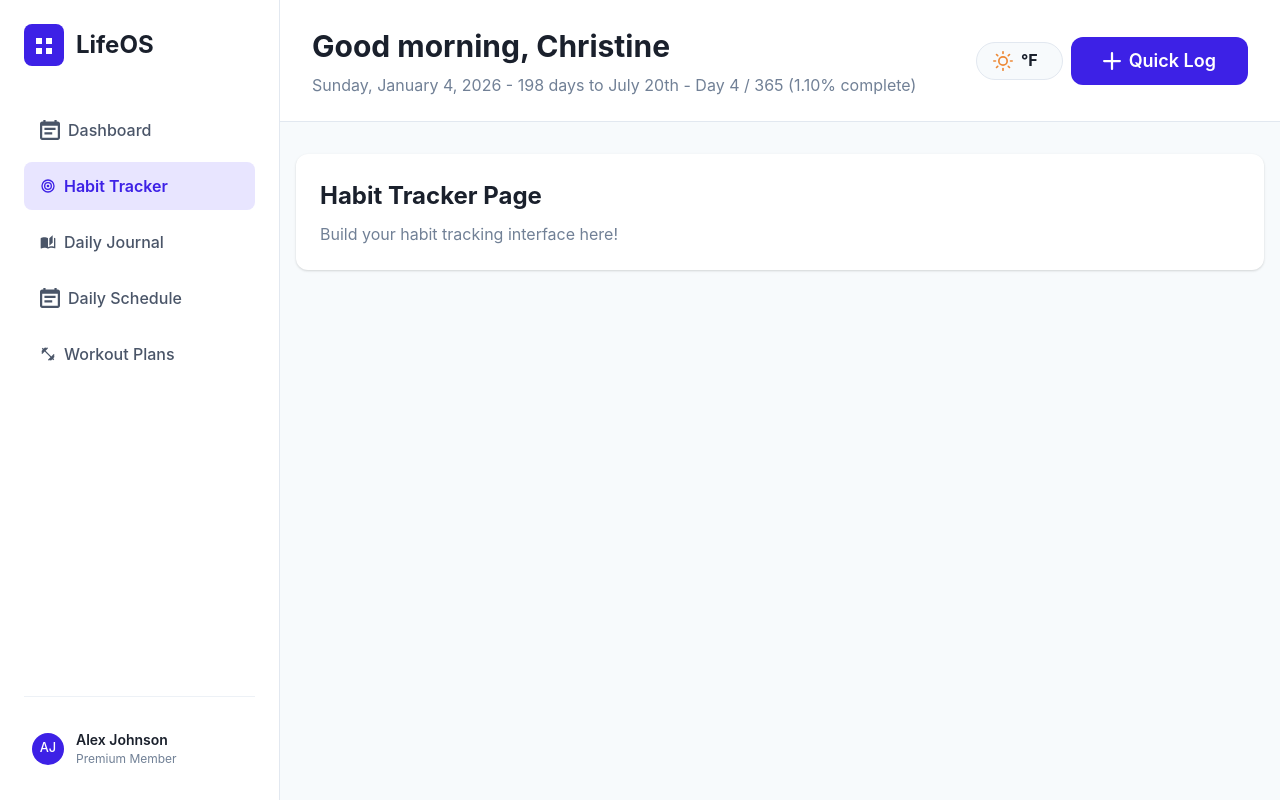
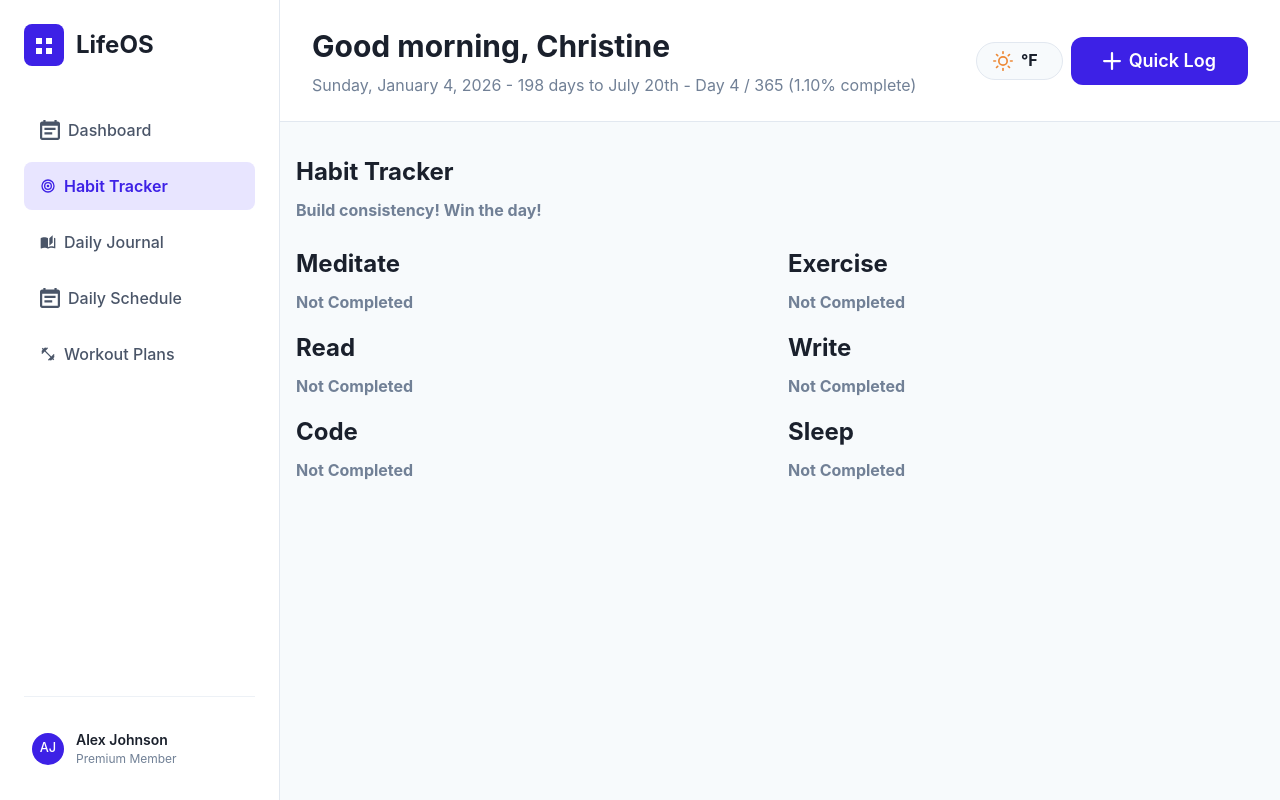
Before and after one commit to celuu/clap, a React (Create React App) app: page /habit-tracker in a window 1280 px wide. Built offline with nearby package versions, Linux system fonts and the light colour scheme; no server answers.

Commit message:
Get habit ui elements on page.

```diff
--- /dev/null
+++ b/src/pages/HabitTracker/SingleHabit.tsx
@@ -0,0 +1,13 @@
+import { VStack, Text } from "@chakra-ui/react";
+
+
+export const SingleHabit = ({ label, completed }: { label: string, completed: boolean }) => {
+  return (
+    <VStack spacing={2} align="stretch">
+      <Text fontSize="2xl" fontWeight="bold">{label}</Text>
+      <Text fontSize="md" color="gray.500" fontWeight="bold">
+        {completed ? 'Completed' : 'Not Completed'}
+      </Text>
+    </VStack>
+  );
+};
--- a/src/pages/HabitTracker/index.tsx
+++ b/src/pages/HabitTracker/index.tsx
@@ -1,18 +1,38 @@
-import { Container, VStack, Text } from '@chakra-ui/react';
+import { Container, VStack, Text, Grid } from '@chakra-ui/react';
 import { Card } from '../../components/Card';
+import { useState } from 'react';
+import { SingleHabit } from './SingleHabit';
 
 export const HabitTracker = () => {
+  const [habits, setHabits] = useState([
+    { id: 1, label: 'Meditate', completed: false },
+    { id: 2, label: 'Exercise', completed: false },
+    { id: 3, label: 'Read', completed: false },
+    { id: 4, label: 'Write', completed: false },
+    { id: 5, label: 'Code', completed: false },
+    { id: 6, label: 'Sleep', completed: false },
+  ]);
   return (
     <>
-
       <Container maxW="container.xl" py={8}>
         <VStack spacing={6} align="stretch">
-          <Card>
-            <Text fontSize="2xl" fontWeight="bold">Habit Tracker Page</Text>
-            <Text color="gray.500" mt={2}>
-              Build your habit tracking interface here!
-            </Text>
-          </Card>
+
+            <VStack spacing={2} align="stretch">
+              <Text fontSize="2xl" fontWeight="bold">
+                Habit Tracker
+              </Text>
+              <Text fontSize="md" color="gray.500" fontWeight="bold">
+                Build consistency! Win the day!
+              </Text>
+            </VStack>
+
+
+            <Grid templateColumns="repeat(2, 1fr)" gap={4}>
+
+            {habits.map((habit) => (
+              <SingleHabit key={habit.id} label={habit.label} completed={habit.completed} />
+            ))}
+            </Grid>
         </VStack>
       </Container>
     </>
```
